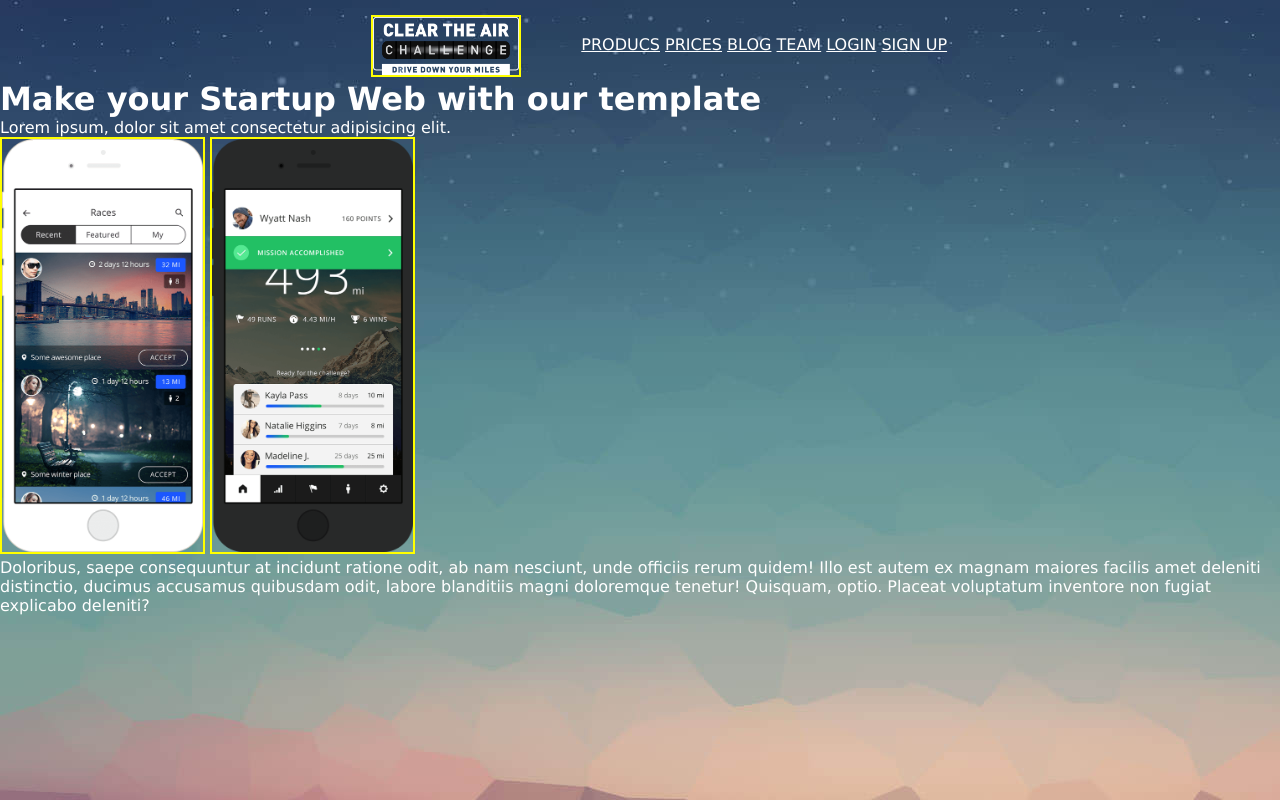
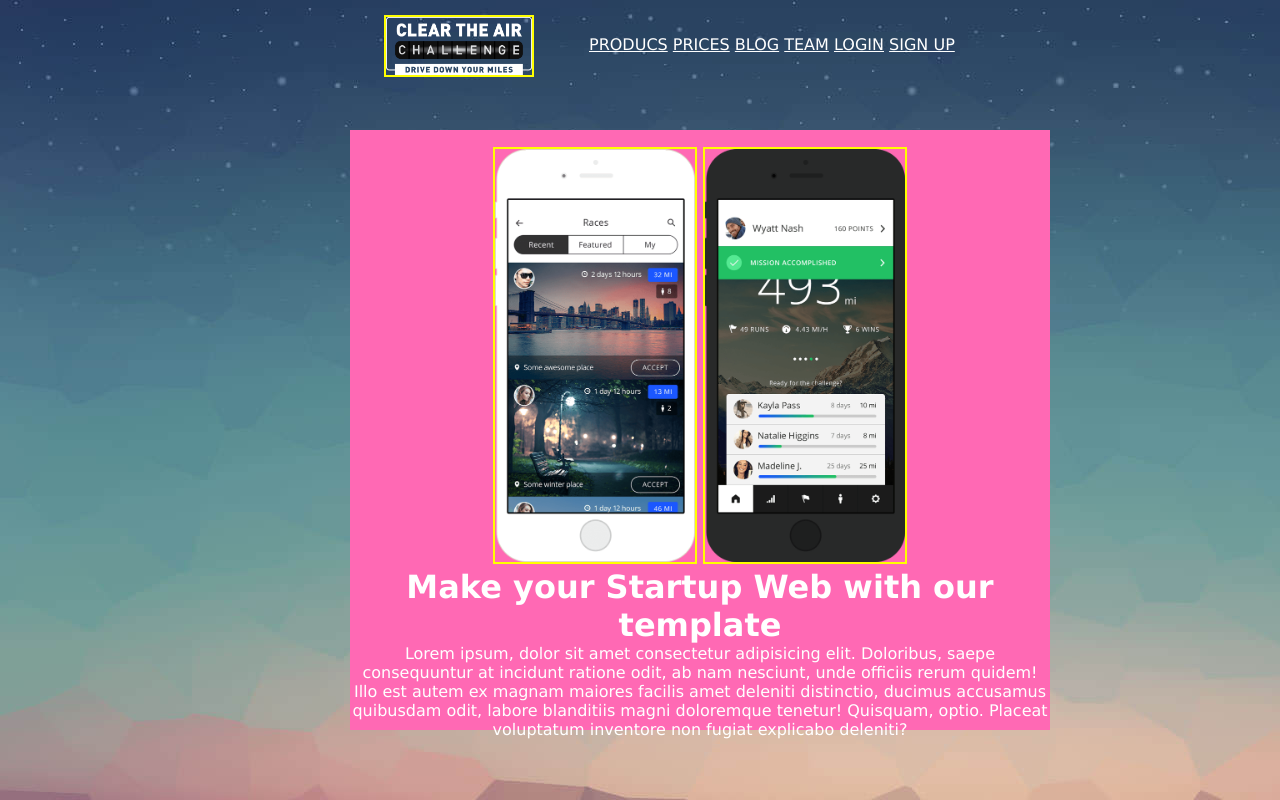
Before and after one commit to okhouja/Mobile-App, a plain HTML site: page index.html in a window 1280 px wide. Drawn offline with Linux system fonts and the light colour scheme.

Commit message:
mobile app

```diff
--- a/css/style.css
+++ b/css/style.css
@@ -11,22 +11,23 @@ body {
 }
 
 .navigation-bar {
-  width: 100%; /* i'm assuming full width */
-  height: 80px; /* change it to desired width */
+  width: 100%;
+  height: 80px;
 }
 .logo {
   display: inline-block;
-  vertical-align: top;
+  vertical-align: middle;
   width: 150px;
-  margin: 15px 20px 20px 29vw;
+  margin: 15px 20px 20px 30vw;
+  float: left;
 }
-.navigation-bar > a {
+/* .navigation-bar > a {
   display: inline-block;
   vertical-align: top;
   margin-right: 20px;
-  height: 80px; /* if you want it to take the full height of the bar */
-  line-height: 80px; /* if you want it vertically middle of the navbar */
-}
+  height: 80px;
+  line-height: 80px;
+} */
 .navigation-bar ul {
   padding: 0px;
   margin: 35px;
@@ -35,10 +36,10 @@ body {
   vertical-align: top;
 }
 
-.menu {
+/* .menu {
   width: 100vw;
   height: 15vh;
-}
+} */
 /* ul li {
   margin-top: 2rem;
   display: inline-block;
@@ -61,6 +62,18 @@ img {
   padding: 100px auto;
   border: solid 2px yellow;
   width: 16vw;
+  text-align: center;
+}
+.box {
+  position: relative;
+  /* padding: 20px 50px; */
+  border: auto;
+  height: 600px;
+  width: 700px;
+  top: 50px;
+  left: 350px;
+  background-color: hotpink;
+  color: #fff;
 }
 /* .navimg {
   margin: white 3px solid;
@@ -68,4 +81,5 @@ img {
 h1,
 div {
   color: white;
+  text-align: center;
 }
--- a/index.html
+++ b/index.html
@@ -9,27 +9,33 @@
   </head>
   <body>
     <nav class="navigation-bar">
-          <img class= "logo" src="./img/logo_001.png"/>
-          <ul>
+      <img class="logo" src="./img/logo_001.png" />
+      <ul>
         <a href="#">PRODUCS</a>
-       <a href="#">PRICES</a>
-       <a href="#">BLOG</a>
-       <a href="#">TEAM</a>
-       <a href="#">LOGIN</a>
+        <a href="#">PRICES</a>
+        <a href="#">BLOG</a>
+        <a href="#">TEAM</a>
+        <a href="#">LOGIN</a>
         <a href="#">SIGN UP</a>
       </ul>
     </nav>
-    <div><h1>Make your Startup Web with our template</h1></div>
-    <div><p>
-      Lorem ipsum, dolor sit amet consectetur adipisicing elit.
-     <div class="img
-     "><img src="./img/phone_001.png" alt="phone 1" />
-      <img src="./img/phone_002.png" alt="phone 2" /> </div> Doloribus, saepe
-      consequuntur at incidunt ratione odit, ab nam nesciunt, unde officiis
-      rerum quidem! Illo est autem ex magnam maiores facilis amet deleniti
-      distinctio, ducimus accusamus quibusdam odit, labore blanditiis magni
-      doloremque tenetur! Quisquam, optio. Placeat voluptatum inventore non
-      fugiat explicabo deleniti?
-    </p></div>
+    <div class="box">
+      <div class="img">
+        <img src="./img/phone_001.png" alt="phone 1" />
+        <img src="./img/phone_002.png" alt="phone 2" />
+        <h1>Make your Startup Web with our template</h1>
+        <p>
+          Lorem ipsum, dolor sit amet consectetur adipisicing elit. Doloribus,
+          saepe consequuntur at incidunt ratione odit, ab nam nesciunt, unde
+          officiis rerum quidem! Illo est autem ex magnam maiores facilis amet
+          deleniti distinctio, ducimus accusamus quibusdam odit, labore
+          blanditiis magni doloremque tenetur! Quisquam, optio. Placeat
+          voluptatum inventore non fugiat explicabo deleniti?
+        </p>
+      </div>
+    </div>
+    <div>
+      <div></div>
+    </div>
   </body>
 </html>
```
